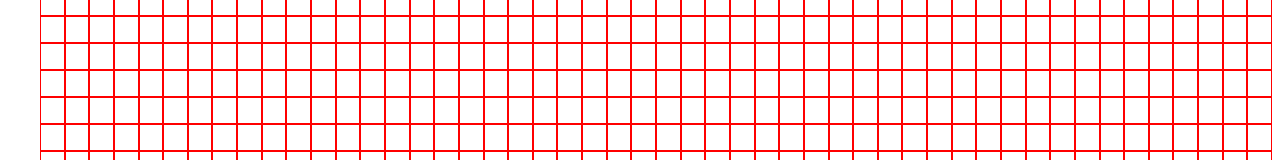
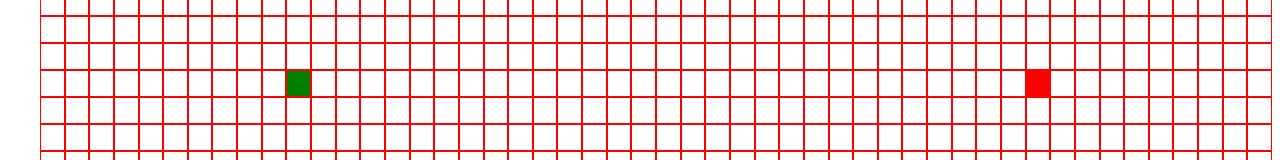
Before and after one commit to conor47/Searching-visualizer, a React (Create React App) app: page / in a window 1280 px wide. Shown: the part 279-439 px from the top of the page. Built offline with nearby package versions, Linux system fonts and the light colour scheme.

Commit message:
restructured grid into node objects

```diff
--- /dev/null
+++ b/src/Algorithms/dijkstra.js
@@ -0,0 +1,6 @@
+const node = {
+  row,
+  col,
+  isVisited,
+  distance,
+};
--- a/src/Components/Node.js
+++ b/src/Components/Node.js
@@ -1,7 +1,11 @@
 import React, { useState, useEffect } from 'react';
 
-const Node = () => {
-  return <div className="node"></div>;
+const Node = ({ row, col, isStart, isEnd }) => {
+  return (
+    <div
+      className={`node ${isStart ? 'start' : ''} ${isEnd ? 'end' : ''}`}
+    ></div>
+  );
 };
 
 export default Node;
--- a/src/Components/PathFinding.js
+++ b/src/Components/PathFinding.js
@@ -3,26 +3,55 @@ import Node from './Node';
 
 const PathFinding = () => {
   const [grid, setGrid] = useState([]);
+  const [start, setStart] = useState([7, 10]);
+  const [end, setEnd] = useState([7, 40]);
 
   useEffect(() => {
-    const newGrid = [];
+    setGrid(generateGrid());
+  }, []);
+
+  const generateGrid = () => {
+    let grid = [];
     for (let i = 0; i < 15; i++) {
       let row = [];
       for (let j = 0; j < 50; j++) {
-        row.push([]);
+        row.push(createNode(i, j));
       }
-      newGrid.push(row);
+      grid.push(row);
     }
-    setGrid(newGrid);
-  }, []);
+    return grid;
+  };
+
+  const createNode = (row, col) => {
+    return {
+      row,
+      col,
+      isEnd: row === end[0] && col === end[1],
+      isStart: row === start[0] && col === start[1],
+      isVisited: false,
+      previousNode: null,
+    };
+  };
 
   return (
     <div className="grid">
       {grid.map((row, i) => {
         return (
-          <div className="row">
-            {row.map((col, j) => {
-              return <Node />;
+          <div className="row" key={i}>
+            {row.map((node, j) => {
+              const { row, col, isEnd, isStart, isVisited, previousNode } =
+                grid[i][j];
+              return (
+                <Node
+                  key={j}
+                  row={row}
+                  col={col}
+                  isStart={isStart}
+                  isEnd={isEnd}
+                  isVisited={isVisited}
+                  prevousNode={previousNode}
+                />
+              );
             })}
           </div>
         );
--- a/src/index.css
+++ b/src/index.css
@@ -12,3 +12,11 @@
 .row {
   display: flex;
 }
+
+.start {
+  background-color: green;
+}
+
+.end {
+  background-color: red;
+}
```
